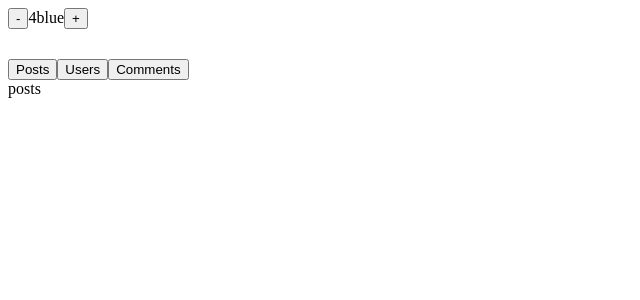
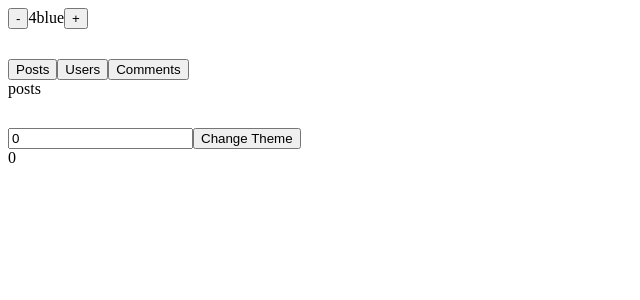
Before and after one commit to Megumikawa/react-studying, a React (Create React App) app: page / in a window 1280 px wide. Shown: the top 300 px of the page, without its empty margins (0-640 px from the left). Built offline with nearby package versions, Linux system fonts and the light colour scheme.

Commit message:
add to practice useMemo

```diff
--- a/src/App.js
+++ b/src/App.js
@@ -1,5 +1,6 @@
 import React, { useState } from 'react';
 import Post from './Post';
+import Memo from './Memo';
 
 function App() {
   const [count, setCount] = useState(4)
@@ -23,6 +24,7 @@ function App() {
       <button onClick={increment}>+</button>
     </div>
     <Post />
+    <Memo />
     </>
   )
 }
--- /dev/null
+++ b/src/Memo.js
@@ -0,0 +1,25 @@
+import React, { useState } from 'react'
+
+export default function Memo() {
+  const [number, setNumber] = useState(0)
+  const [dark, setDark] = useState(false)
+  const doubleNumber = slowFunction(number)
+  const themeStyles = {
+    backgroundColor: dark ? 'black' : 'white',
+    color: dark ? 'white' : 'black'
+  }
+
+  return (
+    <>
+      <input type="number" value={number} onChange={e => setNumber(parseInt(e.target.value))} />
+      <button onClick={() => setDark(preDark => !preDark)}>Change Theme</button>
+      <div style={themeStyles}>{doubleNumber}</div>
+    </>
+  )
+}
+
+  function slowFunction(num) {
+    console.log('Calling Slow Function')
+    for(let i = 0; i <= 1000000000; i++) {}
+    return num *2
+  }
--- a/src/Post.js
+++ b/src/Post.js
@@ -25,7 +25,8 @@ export default function Post() {
         <button onClick={() => setresourceType('users')}>Users</button>
         <button onClick={() => setresourceType('comments')}>Comments</button>
       </div>
-      <hi>{resourceType}</hi>
+      <hi >{resourceType}</hi>
+      <div style={{marginBottom: '30px'}}></div>
       {/* {items.map(item => {
         return <pre>{JSON.stringify(item)}</pre>
       })} */}
```
